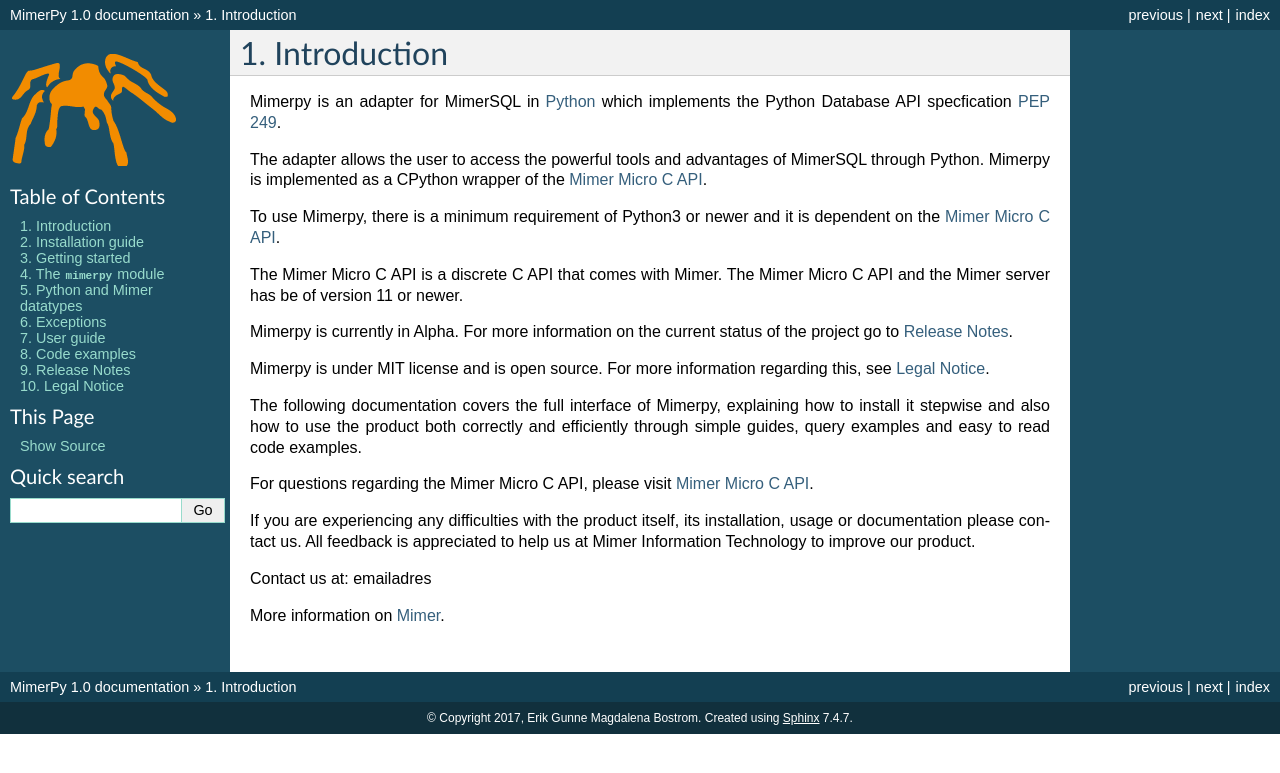
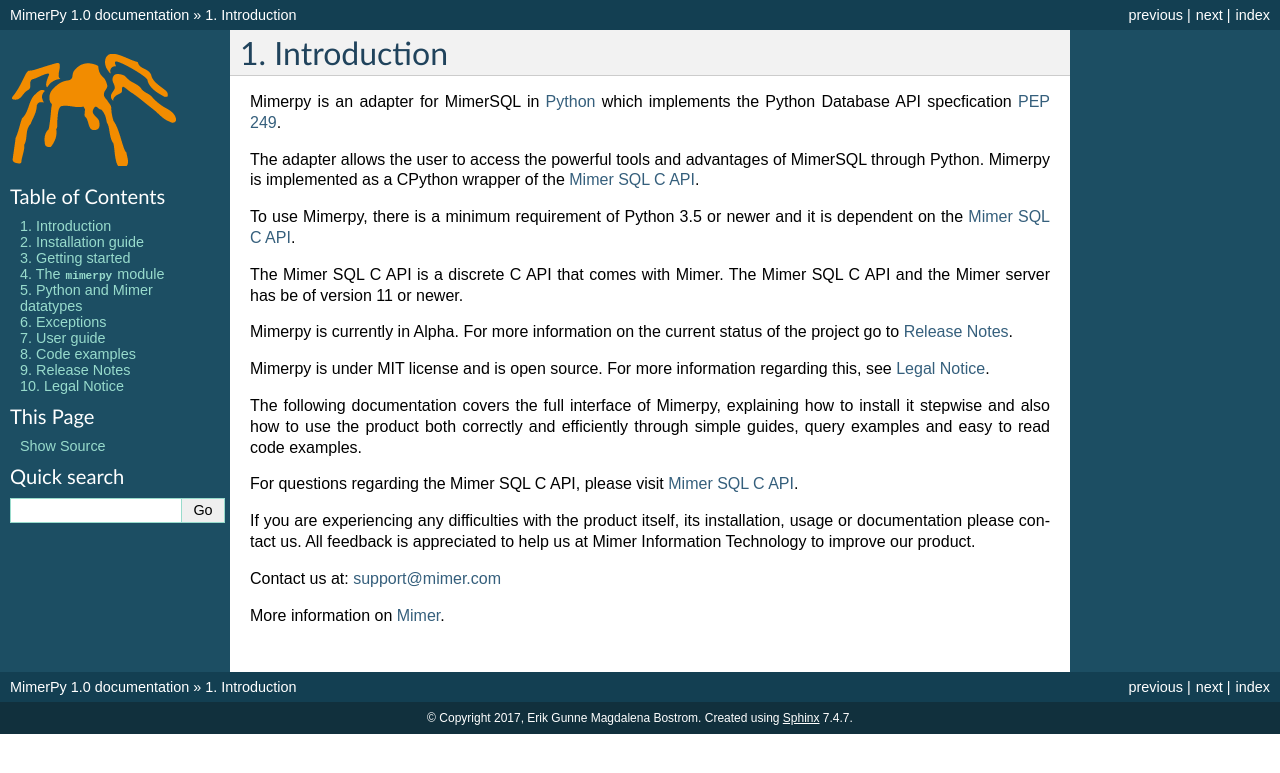
Before and after one commit to mimersql/MimerPy, a Sphinx documentation site: the page built from doc/introduction.rst, in a window 1280 px wide. Shown: the top 773 px of the page. Built offline with Sphinx 7.4.7, drawn with Linux system fonts in a browser that asks for light colours.

Commit message:
Fixed links and mail address

```diff
--- a/doc/introduction.rst
+++ b/doc/introduction.rst
@@ -2,34 +2,43 @@
 Introduction
 *************
 
-Mimerpy is an adapter for MimerSQL in Python_ which implements the Python Database API specfication `PEP 249`_.
+Mimerpy is an adapter for MimerSQL in Python_ which implements the
+Python Database API specfication `PEP 249`_.
 
-The adapter allows the user to access the powerful tools and advantages of MimerSQL through Python.
-Mimerpy is implemented as a CPython wrapper of the `Mimer Micro C API`_.
+The adapter allows the user to access the powerful tools and
+advantages of MimerSQL through Python.  Mimerpy is implemented as a
+CPython wrapper of the `Mimer SQL C API`_.
 
-To use Mimerpy, there is a minimum requirement of Python3 or newer and it is dependent on the `Mimer Micro C API`_.
+To use Mimerpy, there is a minimum requirement of Python 3.5 or newer and
+it is dependent on the `Mimer SQL C API`_.
 
-The Mimer Micro C API is a discrete C API that comes with Mimer. The Mimer Micro C API and the Mimer
-server has be of version 11 or newer.
+The Mimer SQL C API is a discrete C API that comes with Mimer. The
+Mimer SQL C API and the Mimer server has be of version 11 or newer.
 
-Mimerpy is currently in Alpha. For more information on the current status of the project go to :ref:`Release notes`.
+Mimerpy is currently in Alpha. For more information on the current
+status of the project go to :ref:`Release notes`.
 
-Mimerpy is under MIT license and is open source. For more information regarding this, see :ref:`Legal notice`.
+Mimerpy is under MIT license and is open source. For more information
+regarding this, see :ref:`Legal notice`.
 
-The following documentation covers the full interface of Mimerpy, explaining how to
-install it stepwise and also how to use the product both correctly and efficiently
-through simple guides, query examples and easy to read code examples.
+The following documentation covers the full interface of Mimerpy,
+explaining how to install it stepwise and also how to use the product
+both correctly and efficiently through simple guides, query examples
+and easy to read code examples.
 
-For questions regarding the Mimer Micro C API, please visit `Mimer Micro C API`_.
+For questions regarding the Mimer SQL C API, please visit `Mimer
+SQL C API`_.
 
-If you are experiencing any difficulties with the product itself, its installation, usage or documentation please contact us.
-All feedback is appreciated to help us at Mimer Information Technology to improve our product.
+If you are experiencing any difficulties with the product itself, its
+installation, usage or documentation please contact us.  All feedback
+is appreciated to help us at Mimer Information Technology to improve
+our product.
 
-Contact us at: emailadres
+Contact us at: support@mimer.com
 
 More information on `Mimer`_.
 
 .. _Mimer: http://mimer.com/
 .. _Python: http://www.python.org/
 .. _PEP 249: https://www.python.org/dev/peps/pep-0249/
-.. _Mimer Micro C API: http://developer.mimer.se/documentation/html_101/Mimer_SQL_Engine_DocSet/microapi.html
+.. _Mimer SQL C API: https://developer.mimer.com/article/mimer-sql-c-api/
```
